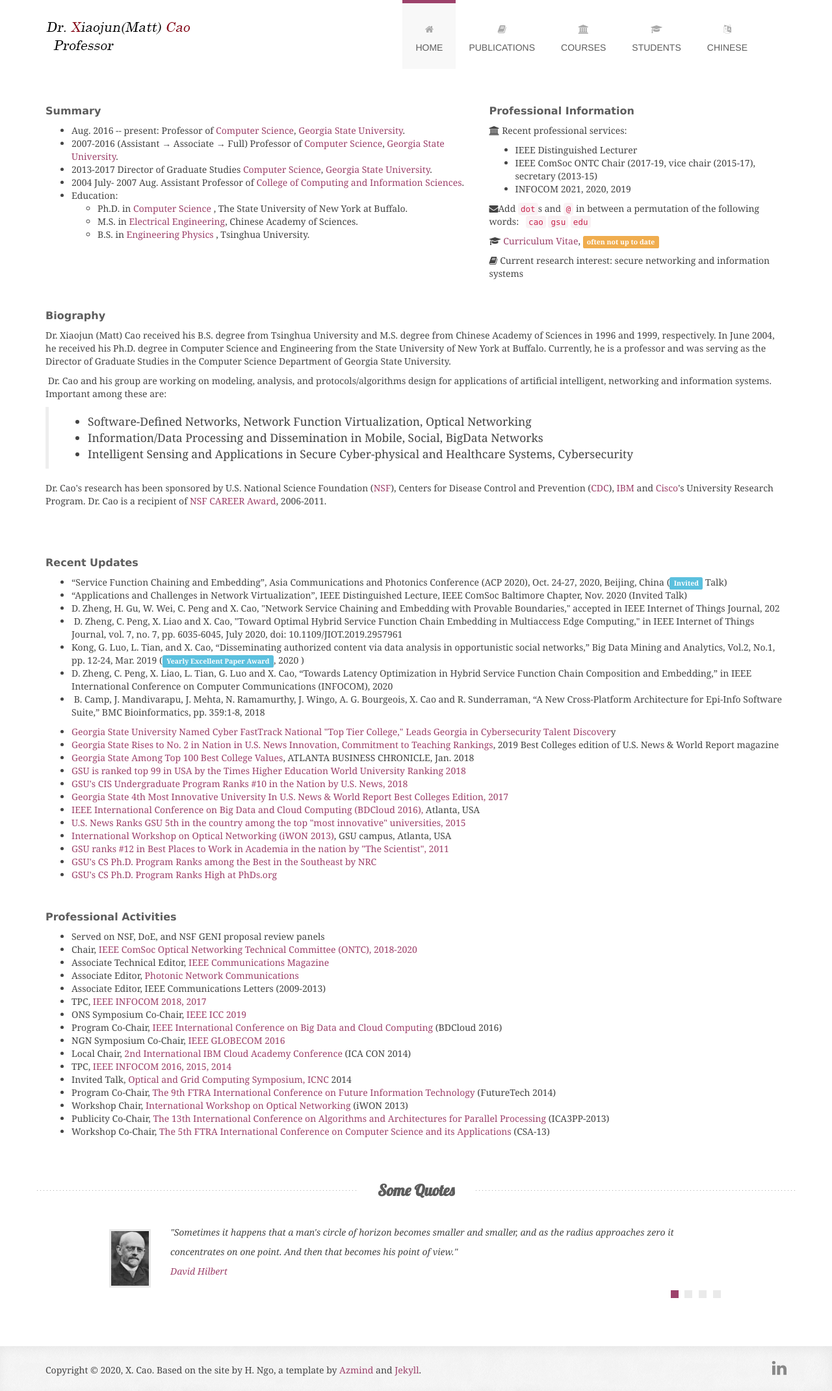
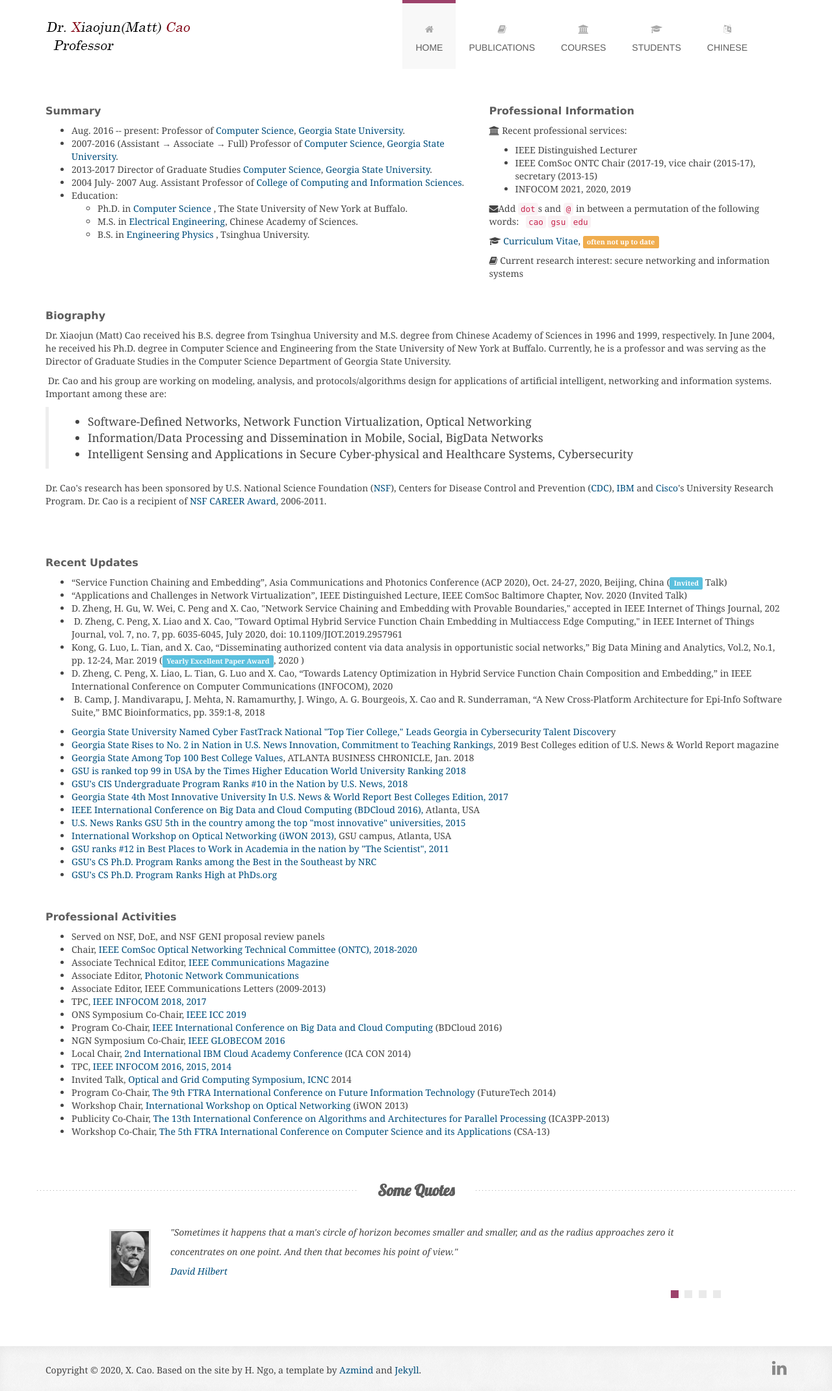
Before and after one commit to xiaojuncao/xiaojuncao, a Jekyll site: the page built from index.html, in a window 1280 px wide. Shown: the whole page at 65% size. Built offline with Jekyll 4.4.1, drawn with Linux system fonts in a browser that asks for light colours; some web fonts are replaced.

Commit message:
Update style.css

```diff
--- a/assets/css/style.css
+++ b/assets/css/style.css
@@ -21,7 +21,7 @@ body {
 .violet { color: #9d426b; }
 
 a {
-    color: #9d426b;
+    color: #004E7C;
     text-decoration: none;
     -o-transition: all .3s; -moz-transition: all .3s; -webkit-transition: all .3s; -ms-transition: all .3s; transition: all .3s;
 }
```
